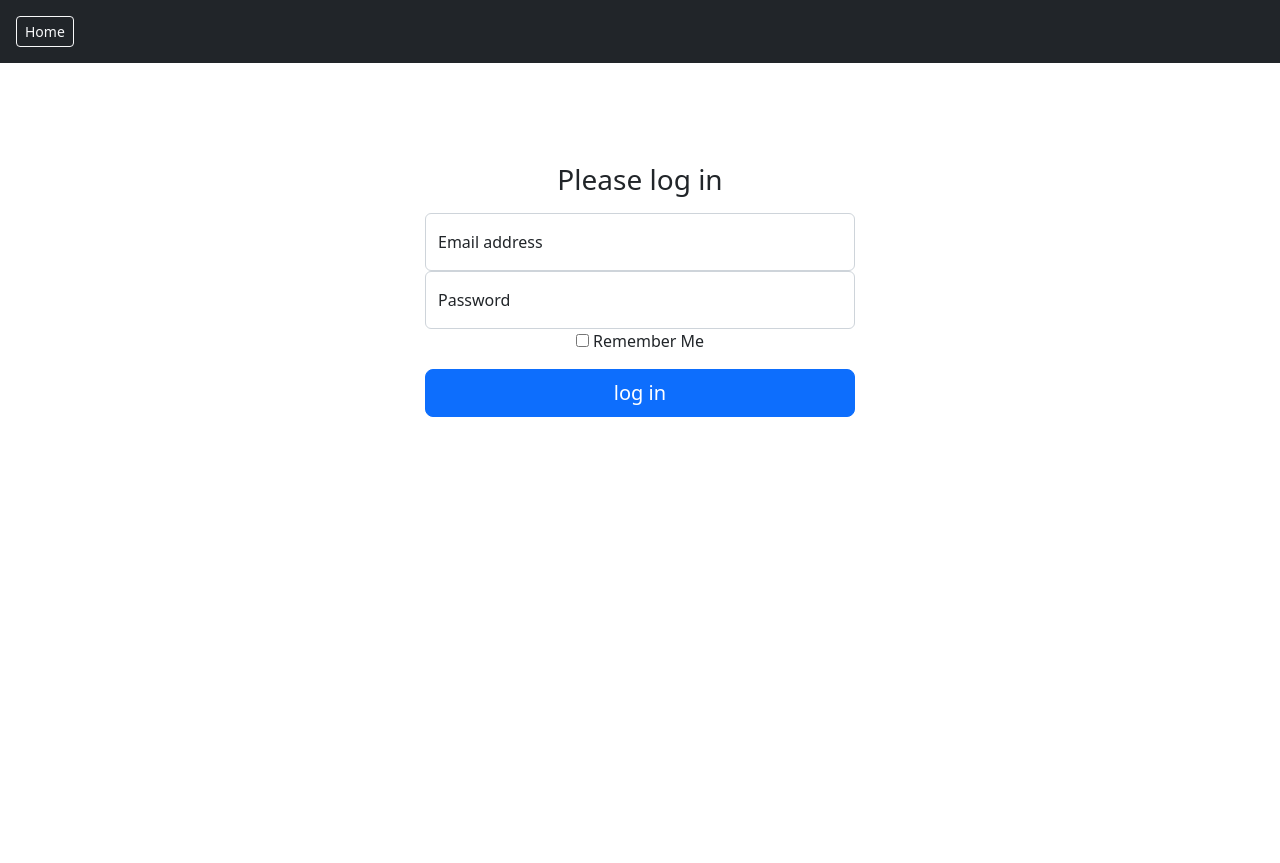
After one commit to ucsd-caesar/caesar, a Django app: page /dashboard/login/ in a window 1280 px wide. The commit adds this page. Run offline with Django 4.2, Linux system fonts and the light colour scheme; parts of the project's set-up code (start-up, migrations or seed data) failed here and were passed over; some libraries are stand-ins or nearby versions.

Commit message:
login page skeleton

```diff
--- /dev/null
+++ b/dashboard/static/dashboard/login.css
@@ -0,0 +1,14 @@
+@import "bootstrap/bootstrap.min.css";
+
+html, body, main {
+    height: 100%;
+    margin: 0;
+    display: block;
+}
+
+.form-signin {
+    max-width: 630px;
+    padding: 100px;
+    margin: 0 auto;
+    height: 100%;
+}
--- /dev/null
+++ b/dashboard/templates/dashboard/login.html
@@ -0,0 +1,34 @@
+{% load static %}
+<!DOCTYPE html>
+<html lang="en">
+    <head>
+        <title>Login</title>
+        <meta charset="utf-8">
+        <meta name="viewport" content="width=device-width, initial-scale=1">
+        <link rel="stylesheet" href="{% static 'dashboard/login.css' %}">
+    </head>
+    <body class="text-center">
+        <header class="p-3 text-bg-dark">
+            <div class="d-flex flex-row align-items-right justify-content-center justify-content-lg-start">
+              <a href="/dashboard/map" role="button" class="btn btn-sm btn-outline-light">Home</a>
+            </div>
+        </header>
+        <main class="form-signin w-100 m-auto">
+            <h1 class="h3 mb-3 fw-normal">Please log in</h1>
+            <div class="form-floating">
+                <input type="email" class="form-control" id="floatingInput" placeholder="name@example.com">
+                <label for="floatingInput">Email address</label>
+            </div>
+            <div class="form-floating">
+                <input type="password" class="form-control" id="floatingPassword" placeholder="Password">
+                <label for="floatingPassword">Password</label>
+            </div>
+            <div class="checkbox mb-3">
+                <label>
+                    <input type="checkbox" value="remember-me"> Remember Me
+                </label>
+            </div>
+            <button class="w-100 btn btn-lg btn-primary" type="submit">log in</button>
+        </main>
+    </body>
+</html>
--- a/dashboard/templates/dashboard/map.html
+++ b/dashboard/templates/dashboard/map.html
@@ -26,7 +26,8 @@
   <body>
     <!-- Header -->
   <header class="p-3 text-bg-dark">
-    <div class="d-flex flex-wrap align-items-right justify-content-center justify-content-lg-start">
+    <div class="d-flex flex-row-reverse align-items-right justify-content-center justify-content-lg-start">
+      <a href="/dashboard/login" role="button" class="btn btn-sm btn-outline-light">Login</a>
     </div>
   </header>
 
--- a/dashboard/urls.py
+++ b/dashboard/urls.py
@@ -7,4 +7,5 @@ app_name = "dashboard"
 urlpatterns = [
     path("map/", views.DashboardView.as_view(), name="map"),
     path("stream/", views.stream, name="stream"),
+    path("login/", views.LoginView.as_view(), name="login"),
 ]
--- a/dashboard/views.py
+++ b/dashboard/views.py
@@ -20,3 +20,6 @@ class DashboardView(generic.ListView):
 
 def stream(request):
     return render(request, 'dashboard/stream.html')
+
+class LoginView(TemplateView):
+    template_name = "dashboard/login.html"
```
